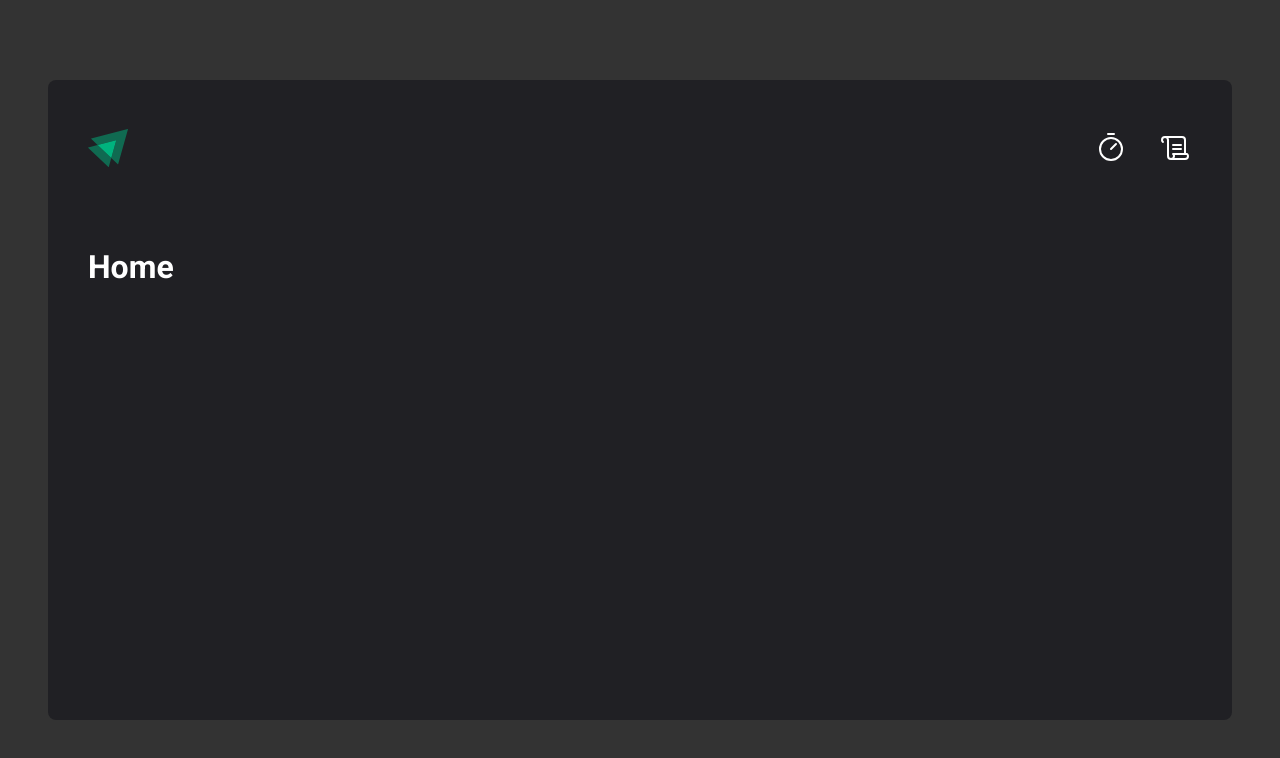
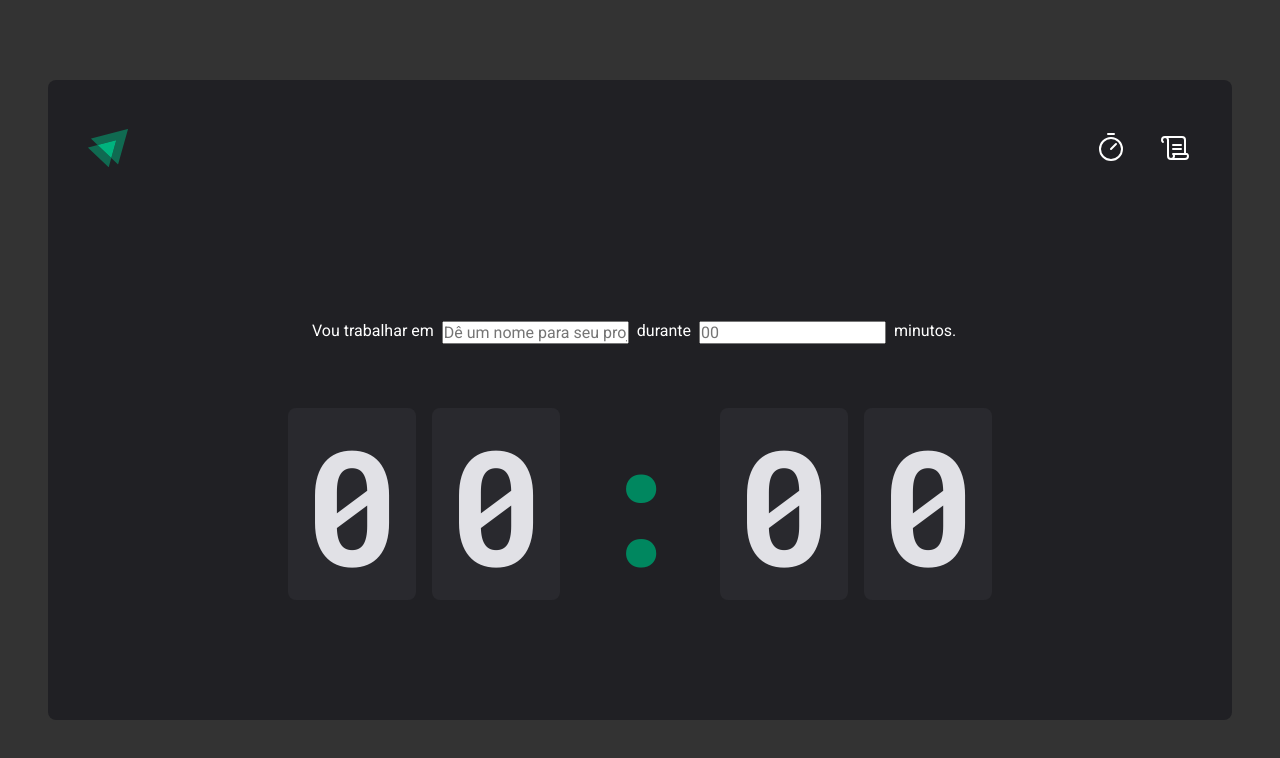
Before and after one commit to jeffmnb/TimerAppWeb, a React (Vite) app: page / in a window 1280 px wide. Shown: the top 758 px of the page. Built offline with nearby package versions, Linux system fonts and the light colour scheme.

Commit message:
wip: start home layout

```diff
--- a/src/pages/Home/Home.screen.tsx
+++ b/src/pages/Home/Home.screen.tsx
@@ -1,5 +1,23 @@
 import React from "react"
+import { S } from "./Home.styles"
 
 export const Home: React.FC = () => {
-  return <h1>Home</h1>
+  return (
+    <S.Container>
+      <S.ActionsContainer>
+        <span>Vou trabalhar em</span>
+        <input type="text" placeholder="Dê um nome para seu projeto" />
+        <span>durante</span>
+        <input type="text" placeholder="00" />
+        <span>minutos.</span>
+      </S.ActionsContainer>
+      <S.CountDownContainer>
+        <span>0</span>
+        <span>0</span>
+        <span>:</span>
+        <span>0</span>
+        <span>0</span>
+      </S.CountDownContainer>
+    </S.Container>
+  )
 }
--- /dev/null
+++ b/src/pages/Home/Home.styles.ts
@@ -0,0 +1,37 @@
+import { styled } from "styled-components"
+
+export const S = {
+  Container: styled.div`
+    max-width: 41rem;
+    margin: auto;
+  `,
+  ActionsContainer: styled.div`
+    display: flex;
+    gap: 8px;
+  `,
+  CountDownContainer: styled.div`
+    display: flex;
+    justify-content: center;
+    align-items: center;
+    padding-top: 4rem;
+    gap: 1rem;
+
+    span {
+      font-family: "Roboto Mono", monospace;
+      font-size: 10rem;
+      font-weight: bold;
+      line-height: 8rem;
+      background-color: ${({ theme }) => theme.gray_700};
+      color: ${({ theme }) => theme.gray_100};
+      padding: 2rem 1rem;
+      border-radius: 8px;
+
+      &:nth-child(3) {
+        font-size: 10rem;
+        background-color: transparent;
+        color: ${({ theme }) => theme.green_500};
+        border: 50%;
+      }
+    }
+  `,
+}
```
